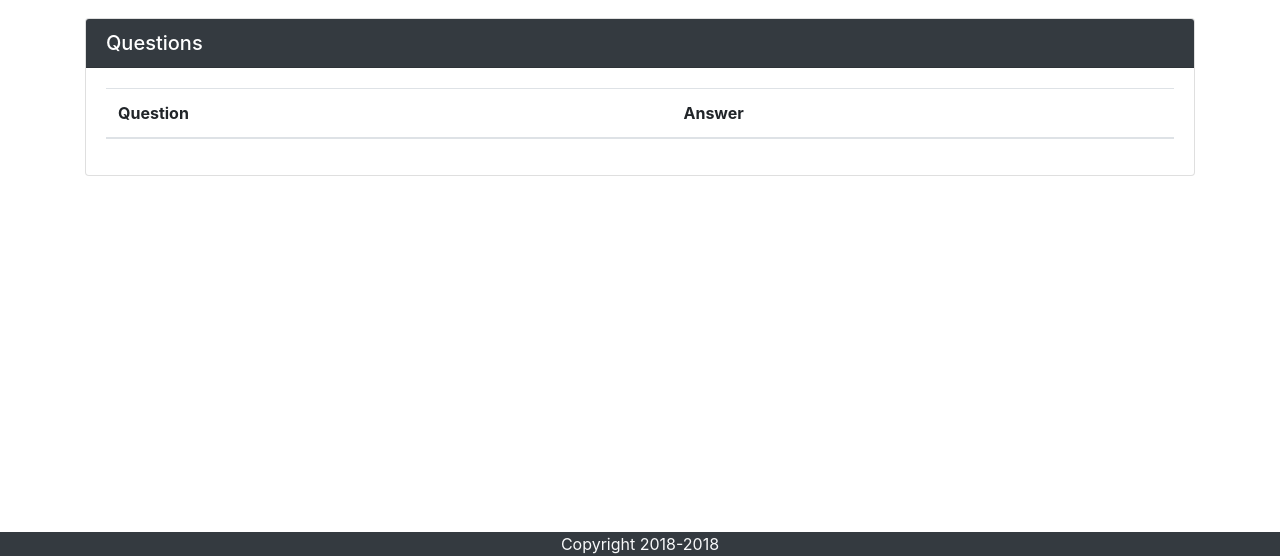
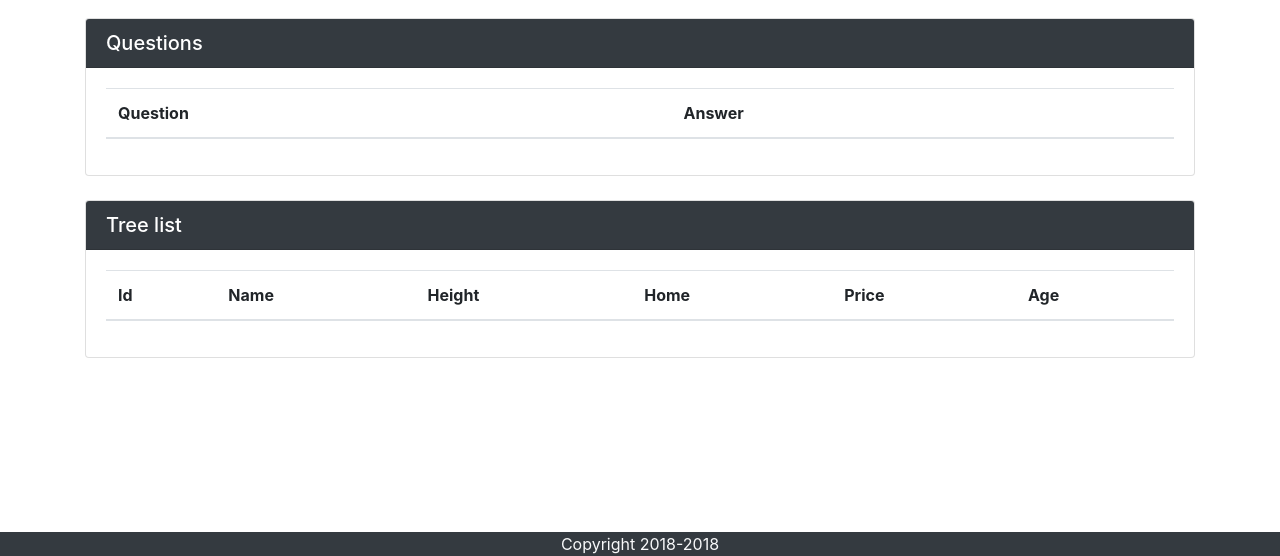
Before and after one commit to Bence886/PHPBeadando_TothBenceTamas_NTHJMZ, a Symfony app: template templates/tree/list.html.twig in a window 1280 px wide. Shown: the part 244-800 px from the top of the page. Run offline with Twig, Linux system fonts and the light colour scheme; the template is opened without the code that fills it, so the values that code supplies are empty; some libraries are stand-ins or nearby versions.

Commit message:
List the random entries

```diff
--- a/templates/tree/list.html.twig
+++ b/templates/tree/list.html.twig
@@ -2,39 +2,7 @@
 {% extends 'tree/index.html.twig' %}
 {% block treeContent %}
     {% include 'flashbag.html.twig' %}
-    <br/>
-    <div class="container">
-        <div class="card justify-content-center">
-            <h5 class="card-header bg-dark text-white">Tree list</h5>
-            <div class="card-body">
-                <div class="table-responsive">
-                    <table class="table table-hover ">
-                        <thead>
-                        <tr>
-                            <th>Id</th>
-                            <th>Name</th>
-                            <th>Height</th>
-                            <th>Home</th>
-                            <th>Price</th>
-                            <th>Age</th>
-                        </tr>
-                        </thead>
-                        <tbody>
-                        {% for tree in trees %}
-                            <tr>
-                                <td>{{ tree.id }}</td>
-                                <td>{{ tree.name }}</td>
-                                <td>{{ tree.height }}</td>
-                                <td>{{ tree.home }}</td>
-                                <td>{{ tree.price }}</td>
-                                <td>{{ tree.age }}</td>
-                            </tr>
-                        {% endfor %}
-                        </tbody>
-                    </table>
-                </div>
-            </div>
-        </div>
-    </div>
+    {% include 'tree/treelist.html.twig' with {'listtrees' : trees}%}
     {% include 'tree/questions.html.twig' %}
+    {% include 'tree/treelist.html.twig' with {'listtrees' : randomtrees} %}
 {% endblock %}
--- /dev/null
+++ b/templates/tree/treelist.html.twig
@@ -0,0 +1,35 @@
+{# templates/tree/treelist.html.twig #}
+<br/>
+<div class="container">
+    <div class="card justify-content-center">
+        <h5 class="card-header bg-dark text-white">Tree list</h5>
+        <div class="card-body">
+            <div class="table-responsive">
+                <table class="table table-hover ">
+                    <thead>
+                    <tr>
+                        <th>Id</th>
+                        <th>Name</th>
+                        <th>Height</th>
+                        <th>Home</th>
+                        <th>Price</th>
+                        <th>Age</th>
+                    </tr>
+                    </thead>
+                    <tbody>
+                    {% for tree in listtrees %}
+                        <tr>
+                            <td>{{ tree.id }}</td>
+                            <td>{{ tree.name }}</td>
+                            <td>{{ tree.height }}</td>
+                            <td>{{ tree.home }}</td>
+                            <td>{{ tree.price }}</td>
+                            <td>{{ tree.age }}</td>
+                        </tr>
+                    {% endfor %}
+                    </tbody>
+                </table>
+            </div>
+        </div>
+    </div>
+</div>
```
Also changed, not shown: src/Controller/TreeController.php (+22 -0 lines).
